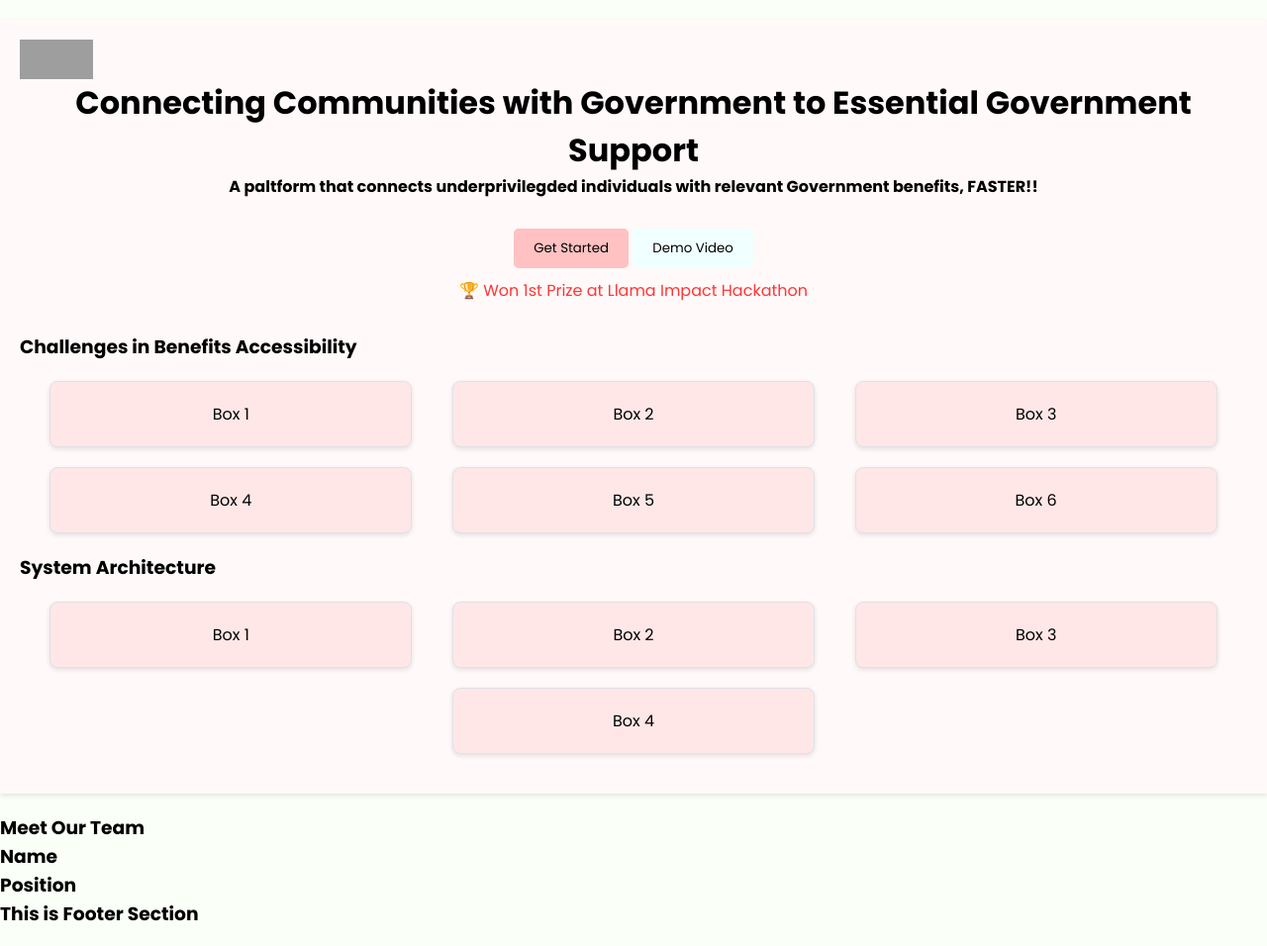
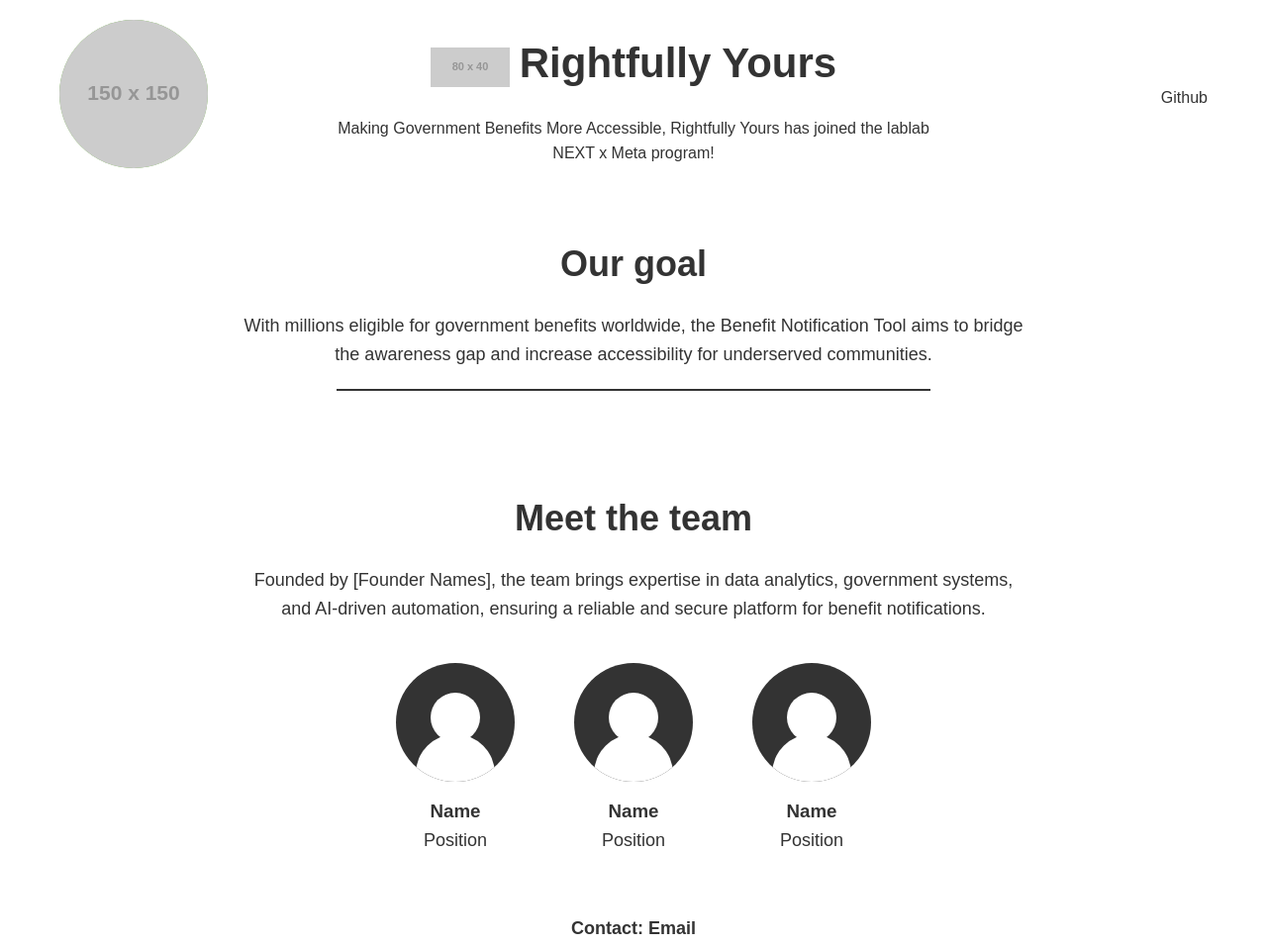
Before and after one commit to ritikZ18/product-page-rightfully-yours, a plain HTML site: page index.html in a window 1280 px wide. Shown: the top 956 px of the page at 99% size. Drawn offline with Linux system fonts and the light colour scheme; grey boxes are pictures that could not be loaded; placeholder pictures from the web are drawn by us.

Commit message:
created new UI
updated UI

```diff
--- a/index.html
+++ b/index.html
@@ -1,79 +1,85 @@
 <!DOCTYPE html>
 <html lang="en">
-
 <head>
     <meta charset="UTF-8">
     <meta name="viewport" content="width=device-width, initial-scale=1.0">
-    <title>Righfully-Yours</title>
-    <script src="script.js"></script>
+    <title>Rightfully Yours - Benefit Notification Tool</title>
     <link rel="stylesheet" href="style.css">
 </head>
+<body>
+    <header>
+        <div class="container">
+            <div class="logo-container">
+                <img src="https://via.placeholder.com/150x150" alt="Rightfully Yours Logo" class="logo">
+            </div>
+            <div class="header-content">
+                <div class="meta-container">
+                    <img src="https://via.placeholder.com/80x40" alt="Meta Logo" class="meta-logo">
+                    <h1>Rightfully Yours</h1>
+                </div>
+                <p class="tagline">Making Government Benefits More Accessible, Rightfully Yours has joined the lablab NEXT x Meta program!</p>
+            </div>
+            <nav>
+                <ul>
+                    <li><a href="#github">Github</a></li>
+                </ul>
+            </nav>
+        </div>
+    </header>
 
-<body>
-    <div class="container">
-        <div class="logo">
-            <img src="https://logos-world.net/wp-content/uploads/2020/06/Instagram-Logo.png" alt="LOGO">
+    <section class="goal">
+        <div class="container">
+            <h2>Our goal</h2>
+            <p>With millions eligible for government benefits worldwide, the Benefit Notification Tool aims to bridge the awareness gap and increase accessibility for underserved communities.</p>
+            <hr>
         </div>
-        <h1>Connecting Communities with Government to Essential Government Support </h1>
-        <h4>A paltform that connects underprivilegded individuals with relevant Government benefits, FASTER!!</h4>
+    </section>
 
-        <div class="button">
-            <button class="btn-redirect">Get Started</button>
-            <button class="btn-redirect">Demo Video</button>
-        </div>
-        <p class="moto">🏆 Won 1st Prize at Llama Impact Hackathon</p>
+    <section class="team">
+        <div class="container">
+            <h2>Meet the team</h2>
+            <p>Founded by [Founder Names], the team brings expertise in data analytics, government systems, and AI-driven automation, ensuring a reliable and secure platform for benefit notifications.</p>
 
-
-        <div class="challenges-1">
-            <h3>Challenges in Benefits Accessibility</h3>
-
-            <div class="info-boxes">
-                <div class="box">Box 1 </div>
-                <div class="box">Box 2 </div>
-                <div class="box">Box 3 </div>
-                <div class="box">Box 4 </div>
-                <div class="box">Box 5 </div>
-                <div class="box">Box 6 </div>
-            </div>
-        </div>
-
-        <div class="system-architeccture">
-            <h3>System Architecture</h3>
-            <div class="system-architecture-image">
-
+            <div class="team-members">
+                <div class="member">
+                    <div class="avatar"></div>
+                    <h3>Name</h3>
+                    <p>Position</p>
+                </div>
+                <div class="member">
+                    <div class="avatar"></div>
+                    <h3>Name</h3>
+                    <p>Position</p>
+                </div>
+                <div class="member">
+                    <div class="avatar"></div>
+                    <h3>Name</h3>
+                    <p>Position</p>
+                </div>
             </div>
 
-            <div class="system-architecture-data">
-                <div class="info-boxes">
-                    <div class="box">Box 1 </div>
-                    <div class="box">Box 2 </div>
-                    <div class="box">Box 3 </div>
-                    <div class="box">Box 4 </div>
+            <p class="contact">Contact: Email</p>
+        </div>
+    </section>
 
+    <section class="what-we-do">
+        <div class="container">
+            <h2>What we do</h2>
+            <div class="content-container">
+                <div class="text-content">
+                    <p>They provide an automated email notification service that monitors government websites for benefit updates, ensuring real-time, unbiased, and personalized notifications. Their language-agnostic approach makes accessing benefits simpler and more inclusive for diverse users, including non-native speakers and those with low digital literacy.</p>
+                </div>
+                <div class="video-container">
+                    <div class="video-placeholder">Youtube</div>
                 </div>
             </div>
         </div>
-    </div>
-
-    <div class="team">
-
-        <h3>Meet Our Team</h3>
-        <div class="person">
-            <div class="img"></div>
-            <div class="details">
-                <h3>Name</h3>
-                <h3>Position</h3>
-            </div>
-        </div>
-
-
-    </div>
-
+    </section>
 
     <footer>
-        <h3>This is Footer Section</h3>
-
+        <div class="container">
+            <p>We're excited to support Rightfully Yours' mission to simplify access to government benefits and empower individuals with timely, accurate information! 🚀</p>
+        </div>
     </footer>
 </body>
-
 </html>
--- a/style.css
+++ b/style.css
@@ -1,94 +1,220 @@
-@import url('https://fonts.googleapis.com/css2?family=Poppins:ital,wght@0,100;0,200;0,300;0,400;0,500;0,600;0,700;0,800;0,900;1,100;1,200;1,300;1,400;1,500;1,600;1,700;1,800;1,900&display=swap');
-
-*{
+* {
     margin: 0;
     padding: 0;
     box-sizing: border-box;
-    font-family: "Poppins", sans-serif;
-
+    font-family: Arial, sans-serif;
 }
 
-body{
-/* color: white; */
-background: #fafff8;
+body {
+    line-height: 1.6;
+    color: #333;
 }
 
-
-.container{
-    /* background: linear-gradient(180deg, #ffffff, #00201b); */
-    background: #fff9f9;
-    box-shadow: 0 2px 5px rgba(0,0,0,0.1);
-    padding: 20px;
-    margin: 20px auto;
-
-
+.container {
+    max-width: 1200px;
+    margin: 0 auto;
+    padding: 0 20px;
 }
 
-
-
-.logo img{
-    width: 6%;
-    height: 5vh;
-    display: block;
-    margin: 0px;
+header {
+    padding: 20px 0;
 }
 
-h1, h4 {
-    text-align: center;
-
+header .container {
+    display: flex;
+    align-items: center;
+    justify-content: space-between;
 }
 
-.button{
-    text-align: center;
-    margin-top: 20px;
-    padding: 10px;
+.logo {
+    width: 150px;
+    height: auto;
 }
 
-.btn-redirect{
-    padding: 10px 20px;
-    border-radius: 5px;
-    color: black;
-    background-color: azure;
-    cursor: pointer;
-
-    border: none;
-    transition: background-color 0.3s ease;
-
-}
-.btn-redirect:nth-child(1){
-    background: #ffc1c1;
-}
-.btn-redirect:nth-child(1):hover{
-    background: #ff9696;
+.logo-container {
+    width: 20%;
 }
 
-.btn-redirect:hover{
-    background-color: aliceblue;
+.header-content {
+    width: 60%;
+    text-align: center;
 }
 
-.moto{
-    text-align: center;
-    color: #ff3535;
+.meta-container {
+    display: flex;
+    align-items: center;
+    justify-content: center;
+    margin-bottom: 10px;
 }
 
-.challenges-1, .system-architecture {
-    margin-top: 30px;
+.meta-logo {
+    height: 40px;
+    margin-right: 10px;
 }
 
-.info-boxes {
-    display: flex;
-    flex-wrap: wrap;
-    justify-content: space-around;
-    padding: 10px;
+.tagline {
+    font-size: 16px;
+    max-width: 600px;
+    margin: 0 auto;
 }
 
-.box {
-    flex-basis: 30%;
-    margin: 10px;
-    padding: 20px;
-    background: #ffe7e7;
-    border: 1px solid #dee2e6;
-    border-radius: 8px;
-    box-shadow: 0 2px 5px rgba(0,0,0,0.1);
+nav {
+    width: 20%;
+    text-align: right;
+}
+
+nav ul {
+    list-style: none;
+}
+
+nav ul li a {
+    text-decoration: none;
+    color: #333;
+}
+
+section {
+    padding: 40px 0;
     text-align: center;
 }
+
+h1 {
+    font-size: 42px;
+    margin-bottom: 10px;
+}
+
+h2 {
+    font-size: 36px;
+    margin-bottom: 20px;
+}
+
+.goal p, .team p {
+    max-width: 800px;
+    margin: 0 auto 20px;
+    font-size: 18px;
+}
+
+hr {
+    max-width: 600px;
+    margin: 20px auto;
+    border: none;
+    height: 2px;
+    background-color: #333;
+}
+
+.team-members {
+    display: flex;
+    justify-content: center;
+    gap: 60px;
+    margin: 40px 0;
+}
+
+.member {
+    text-align: center;
+}
+
+.avatar {
+    width: 120px;
+    height: 120px;
+    border-radius: 50%;
+    background-color: #333;
+    margin: 0 auto 15px;
+    position: relative;
+    overflow: hidden;
+}
+
+.avatar::before {
+    content: "";
+    position: absolute;
+    top: 25%;
+    left: 50%;
+    transform: translateX(-50%);
+    width: 50px;
+    height: 50px;
+    background-color: #fff;
+    border-radius: 50%;
+}
+
+.avatar::after {
+    content: "";
+    position: absolute;
+    top: 60%;
+    left: 50%;
+    transform: translateX(-50%);
+    width: 80px;
+    height: 80px;
+    background-color: #fff;
+    border-radius: 50%;
+}
+
+.contact {
+    margin-top: 20px;
+    font-weight: bold;
+}
+
+.what-we-do .content-container {
+    display: flex;
+    align-items: center;
+    max-width: 1000px;
+    margin: 0 auto;
+}
+
+.text-content {
+    flex: 1;
+    text-align: left;
+    padding-right: 30px;
+}
+
+.video-container {
+    flex: 1;
+    display: flex;
+    justify-content: center;
+    align-items: center;
+}
+
+.video-placeholder {
+    width: 200px;
+    height: 200px;
+    border: 2px solid #333;
+    display: flex;
+    justify-content: center;
+    align-items: center;
+    font-weight: bold;
+}
+
+footer {
+    padding: 20px 0;
+    text-align: center;
+    background-color: #f8f8f8;
+}
+
+/* Green logo styling for the first image */
+.logo {
+    background-image: radial-gradient(circle, #4CAF50, #8BC34A);
+    border-radius: 50%;
+}
+
+@media (max-width: 768px) {
+    header .container {
+        flex-direction: column;
+    }
+
+    .logo-container, .header-content, nav {
+        width: 100%;
+        text-align: center;
+        margin-bottom: 20px;
+    }
+
+    .team-members {
+        flex-direction: column;
+        gap: 30px;
+    }
+
+    .what-we-do .content-container {
+        flex-direction: column;
+    }
+
+    .text-content {
+        padding-right: 0;
+        margin-bottom: 30px;
+    }
+}
```
